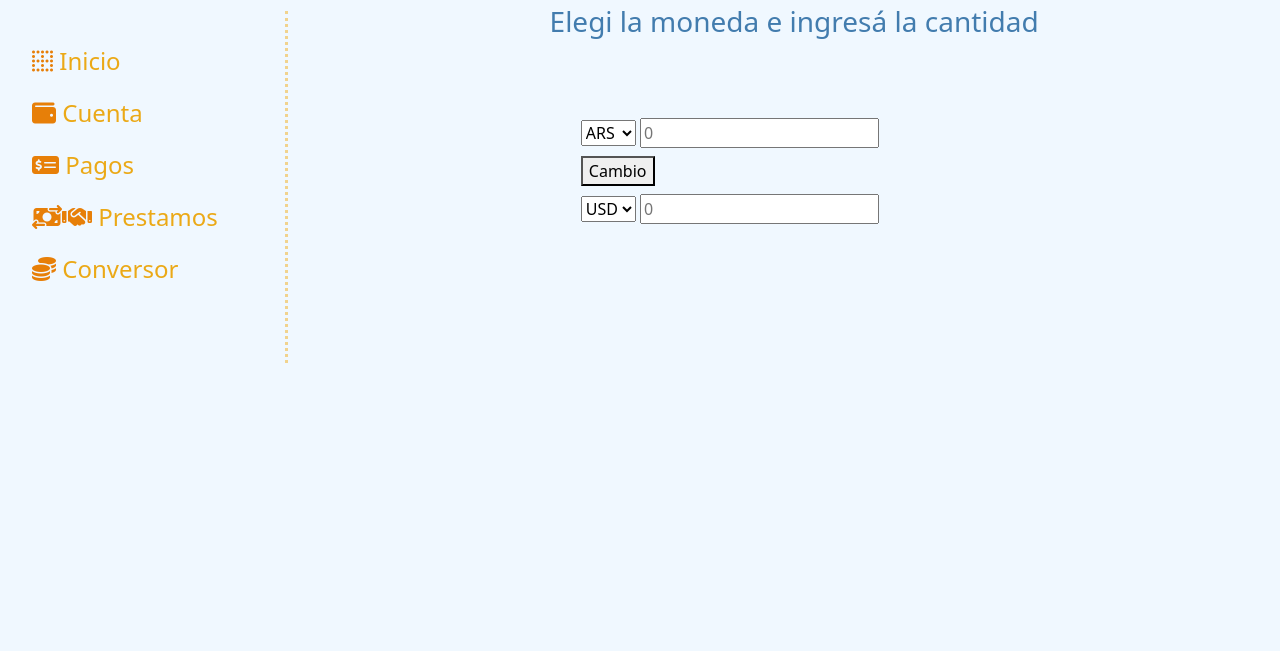
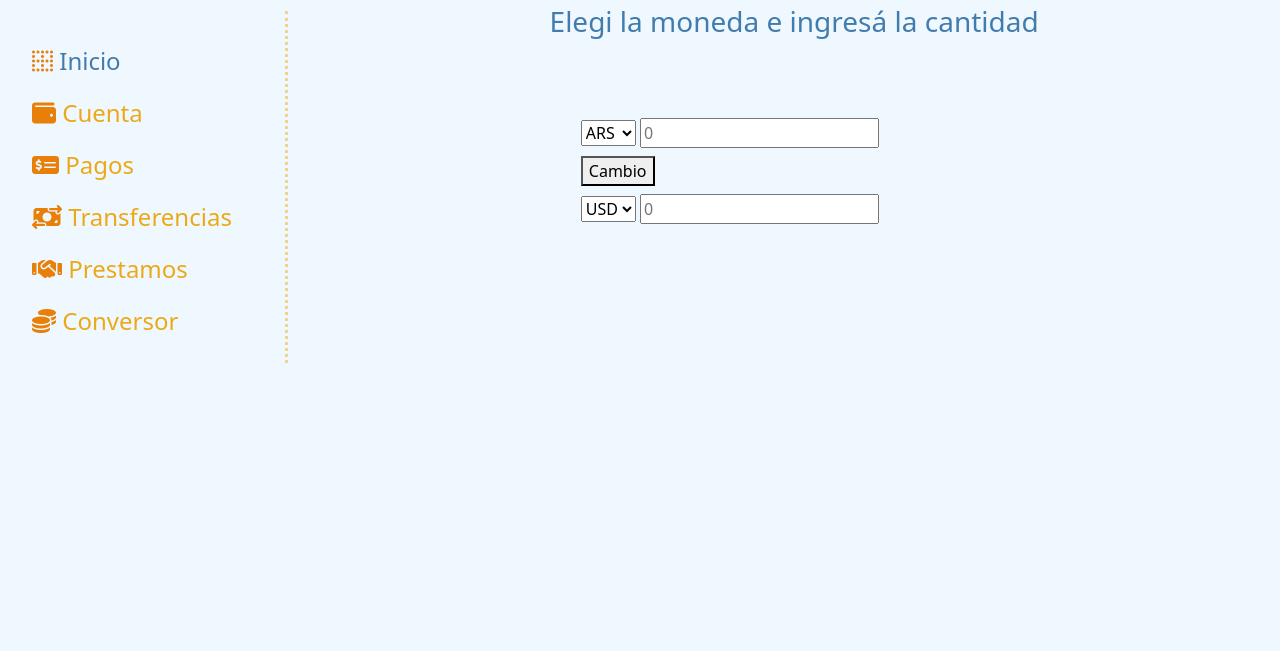
Before and after one commit to AJVazquez27/Sprint_ITBA, a plain HTML site: page assets/pages/conversor.html in a window 1280 px wide. Shown: the part 149-800 px from the top of the page. Drawn offline with nearby package versions, Linux system fonts and the light colour scheme.

Commit message:
Correcion registro

```diff
--- a/assets/pages/conversor.html
+++ b/assets/pages/conversor.html
@@ -27,14 +27,14 @@
             <nav>
                 <div class="sidebar">
                     <ul id="menu">
-                        <li><i class="fa-solid fa-border-none" style="color: #e77f08;"></i><a
-                                href="/index.html"> Inicio</a></li>
+                        <li><i class="fa-solid fa-border-none" style="color: #e77f08;"></i><a href="/index.html"></a>
+                                Inicio</a></li>
                         <li><i class="fa-solid fa-wallet" style="color: #e77f08;"></i><a
                                 href="/assets/pages/cuentas.html"> Cuenta</a></li>
                         <li><i class="fa-solid fa-money-check-dollar" style="color: #e77f08;"></i><a
                                 href="/assets/pages/pagos.html"> Pagos</a></li>
                         <li><i class="fa-solid fa-money-bill-transfer" style="color: #e77f08;"></i><a
-                                href="/assets/pages/transferencias.html-money-sferencias</a></li>
+                                href="/assets/pages/transferencias.html"> Transferencias</a></li>
                         <li><i class="fa-solid fa-handshake" style="color: #e77f08;"></i><a
                                 href="/assets/pages/prestamos.html"> Prestamos</a></li>
                         <li><i class="fa-solid fa-coins" style="color: #e77f08;"></i><a
--- a/assets/pages/registrarse.html
+++ b/assets/pages/registrarse.html
@@ -50,7 +50,7 @@
     </div>
   </main>
 
-  <script src="../../registrarse.js"></script>
+  <script src="../../scripts/registrarse.js"></script>
   <script src="https://cdn.jsdelivr.net/npm/bootstrap@5.3.1/dist/js/bootstrap.bundle.min.js"
     integrity="sha384-HwwvtgBNo3bZJJLYd8oVXjrBZt8cqVSpeBNS5n7C8IVInixGAoxmnlMuBnhbgrkm"
     crossorigin="anonymous"></script>
```
Also changed, not shown: assets/pages/cuentas.html (+2 -2 lines), scripts/registrarse.js (+10 -10 lines).
